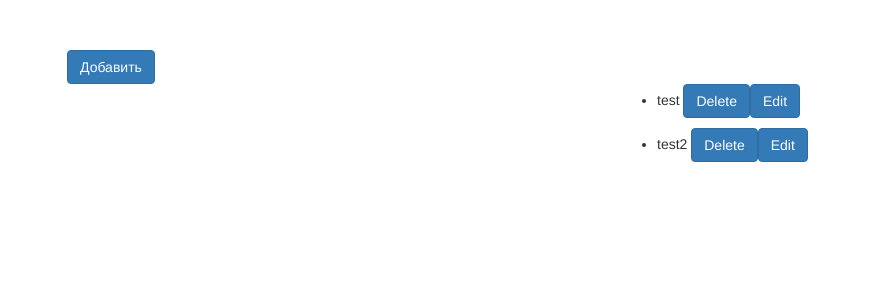
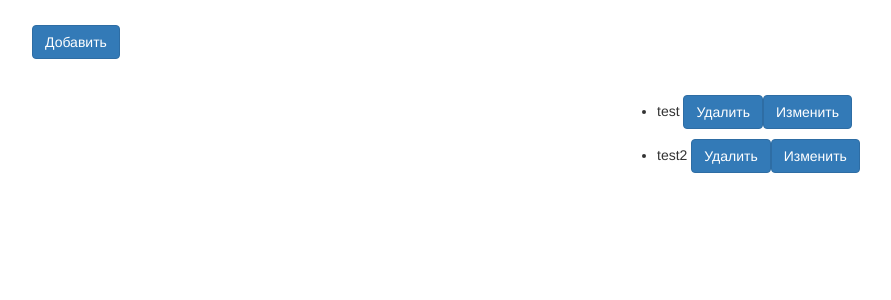
Before and after one commit to Zabello/New-project, an Angular app: page / in a window 1280 px wide. Shown: the top 300 px of the page, without its empty margins (38-929 px from the left). Built offline with nearby package versions, Linux system fonts and the light colour scheme.

Commit message:
ready task

```diff
--- a/src/app/first-module/first-component/first-component.component.css
+++ b/src/app/first-module/first-component/first-component.component.css
@@ -1,3 +1,8 @@
 .onPad {
   padding: 5rem;
 }
+.clform {
+  margin-top: 2.5rem;
+  width: 4rem;
+  height: 2rem;
+}
--- a/src/app/first-module/first-component/first-component.component.html
+++ b/src/app/first-module/first-component/first-component.component.html
@@ -1,8 +1,13 @@
 <div class="container">
+  <div class="row">
+    <div class="clform col-12 col-xl-12 col-lg-12 col-md-12 col-sm-12">
+      <div *ngIf="!editMode" class="onMargin">
+        <button type="button" class="btn btn-primary " (click)='onAddListItem()'>Добавить</button>
+      </div>
+    </div>
+  </div>
   <div class="row onPad">
-    <div *ngIf="!editMode" class="onMargin">
-      <button type="button" class="btn btn-primary " (click)='onAddListItem()'>Добавить</button>
-    </div>
+
     <div class="col-12 col-xl-6 col-lg-6 col-md-6 col-sm-6">
       <app-todo-edit *ngIf="editMode" [itemuparray]='itemArray' [todo]='activeItem' (add)='onAddItem($event)' (close)='onCloseItem($event)'
         (clear)='onClearItem($event)' (cancel)='onCancelItem($event)' (addlist)='onAddListItem($event)'></app-todo-edit>
--- a/src/app/first-module/first-component/first-component.component.ts
+++ b/src/app/first-module/first-component/first-component.component.ts
@@ -53,6 +53,7 @@ export class FirstComponentComponent implements OnInit {
         todo.title = index.title;
       }
     }
+
     // ищет значение по масиву и после нахождения подставляет значение title.
   }
   onClearItem() {
@@ -62,6 +63,7 @@ export class FirstComponentComponent implements OnInit {
   onCloseItem() {
     this.activeItem = new Todo();
     // чистит полностью элемент
+    this.itemArray = new Todo();
     this.editMode = false;
   }
   onAddListItem() {
--- a/src/app/first-module/todo-edit/todo-edit.component.html
+++ b/src/app/first-module/todo-edit/todo-edit.component.html
@@ -10,7 +10,7 @@
     <input type="text" [(ngModel)]="todo.title">
   </div>
   <!-- установлена двухстороняя связь для работы с знвчением переменной -->
-  <button [disabled]="!todo.title" type="button" class="btn btn-primary" (click)='onAdd()'>Сохранить</button>
+  <button [disabled]="!todo.title || !(todo.title !==itemuparray.title)" type="button" class="btn btn-primary" (click)='onAdd()'>Сохранить</button>
   <button type="button" class="btn btn-primary" (click)='onClear()'>Очистить</button>
   <button type="button" class="btn btn-primary" (click)='onCancel()'>Отменить</button>
   <button type="button" class="btn btn-primary" (click)='onClose()'>Закрыть</button>
--- a/src/app/first-module/todo-edit/todo-edit.component.ts
+++ b/src/app/first-module/todo-edit/todo-edit.component.ts
@@ -10,7 +10,7 @@ import * as _ from 'lodash';
 export class TodoEditComponent implements OnInit {
   @Input() todo: Todo = new Todo();
   // принимает значение пременной из Input
-
+  @Input() currentEditItem: Todo = new Todo();
   @Input() itemuparray: Todo = new Todo();
   @Output() add: EventEmitter<Todo> = new EventEmitter<Todo>();
   @Output() close: EventEmitter<Todo> = new EventEmitter<Todo>();
--- a/src/app/first-module/todos-list/todos-list.component.html
+++ b/src/app/first-module/todos-list/todos-list.component.html
@@ -1,8 +1,8 @@
 <ul>
 
   <li *ngFor='let todo of todos' class="onMargin">{{ todo.title }}
-    <button type="button" class="btn btn-primary" (click)="onDelete(todo)">Delete</button>
-    <button *ngIf="todo.id!==currentEditItem.id" type="button" class="btn btn-primary" (click)='onEdit(todo)'>Edit</button>
+    <button type="button" class="btn btn-primary" (click)="onDelete(todo)">Удалить</button>
+    <button *ngIf="todo.id!==currentEditItem.id" type="button" class="btn btn-primary" (click)='onEdit(todo)'>Изменить</button>
 
   </li>
 
```
